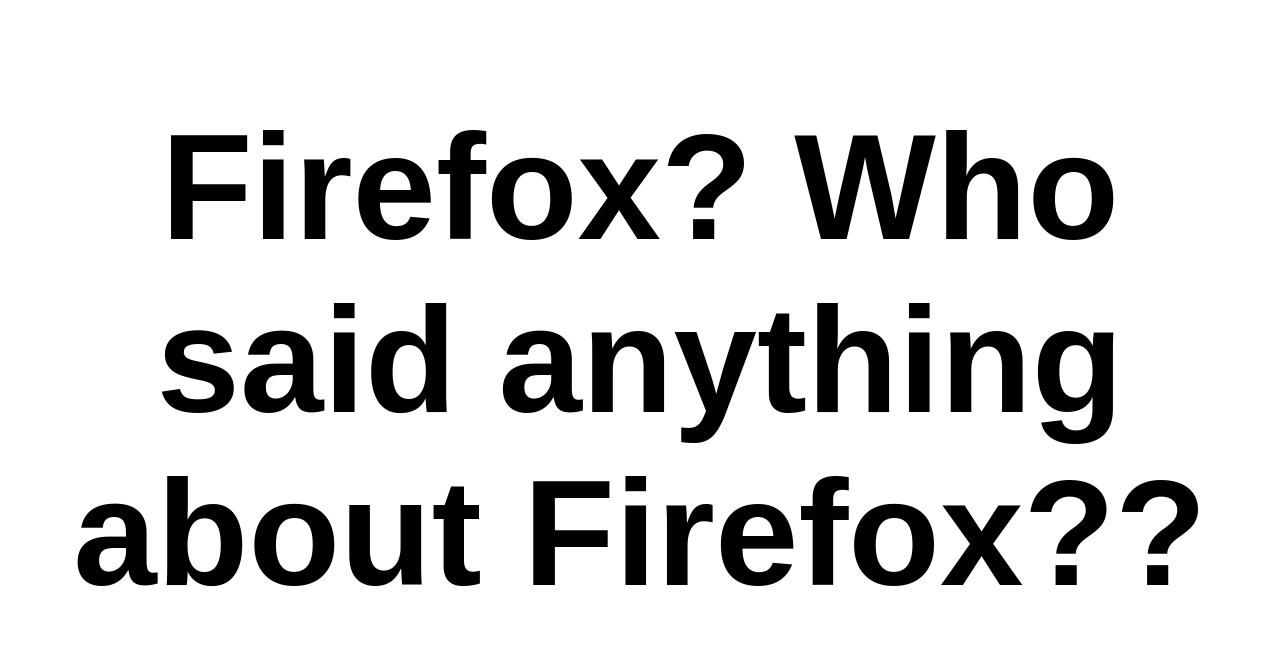
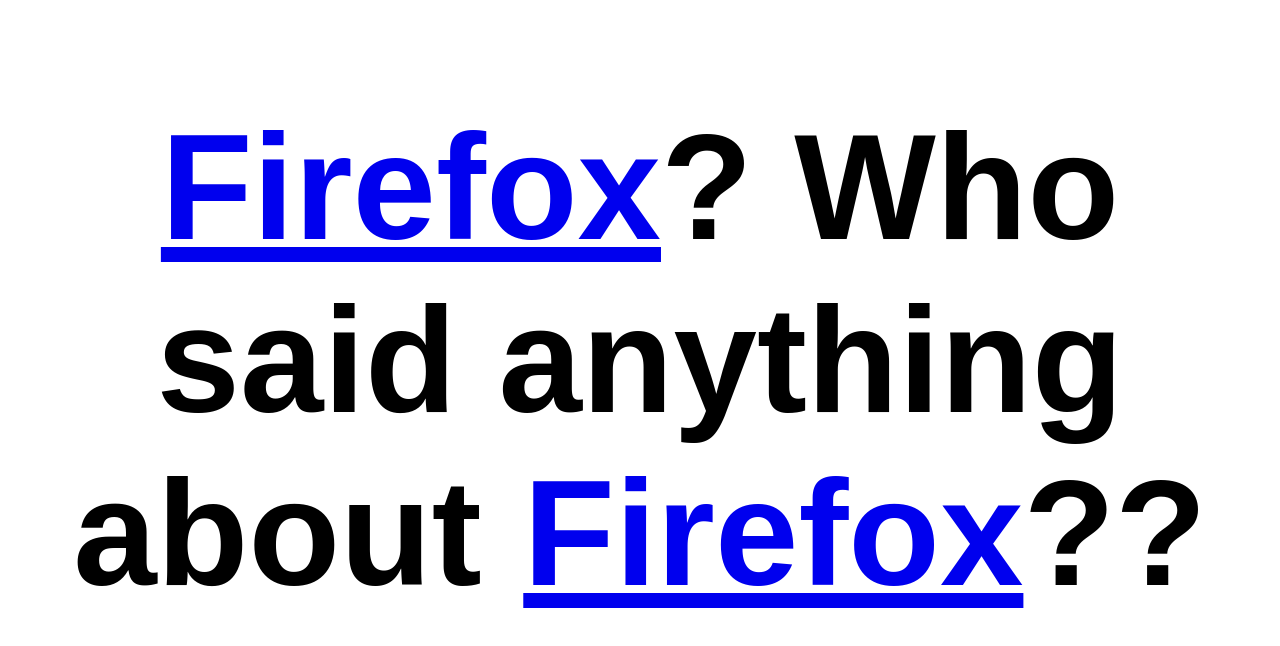
Before and after one commit to fakes4893/firefoxX, a plain HTML site: page index.html in a window 1280 px wide. Drawn offline with Linux system fonts and the light colour scheme.

Commit message:
Update index.html

```diff
--- a/index.html
+++ b/index.html
@@ -2,7 +2,7 @@
 <title>Firefox</title>
 <link rel="icon" href="Firefox.ico">
 <html>
-  <h1 style="text-align: center; font-family: arial; color: black; font-size: 150px;">Firefox? Who said anything about Firefox??</h1>
+  <h1 style="text-align: center; font-family: arial; color: black; font-size: 150px;"><a href="https://www.mozilla.org/en-US/firefox/all/">Firefox</a>? Who said anything about <a href="https://www.mozilla.org/en-US/firefox/all/">Firefox</a>??</h1>
 <body>
 </body>
 </html>
```
